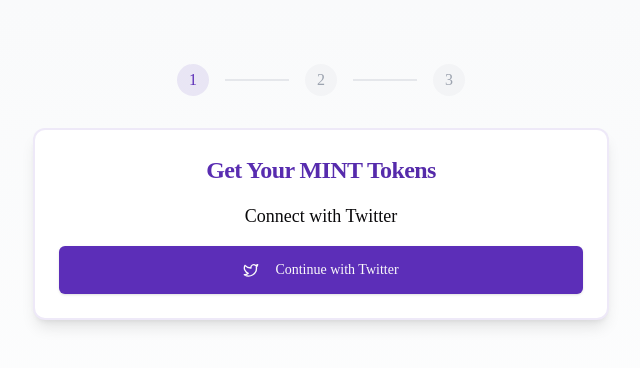
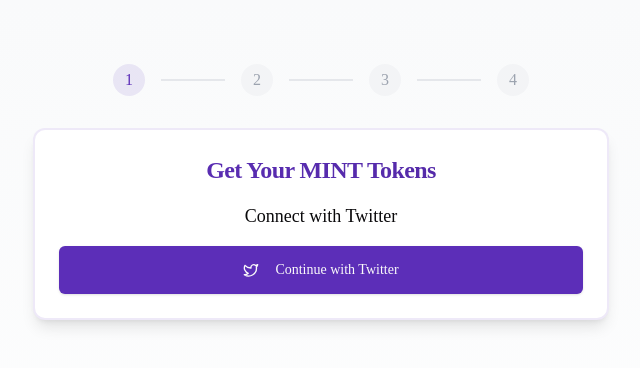
Before and after one commit to skyf0xx/mint, a Next.js app: page /get-started in a window 1280 px wide. Shown: the top 368 px of the page, without its empty margins (319-959 px from the left). Built offline with nearby package versions, Linux system fonts and the light colour scheme; no server answers.

Commit message:
feat: update steps in indicator

```diff
--- a/components/referrals/StepIndicator.tsx
+++ b/components/referrals/StepIndicator.tsx
@@ -1,14 +1,14 @@
-// components/referral/StepIndicator.tsx
 import { Check } from 'lucide-react';
+import { Step } from '@/lib/referral';
 
 interface StepIndicatorProps {
-    number: number;
+    step: Step;
     active: boolean;
     completed: boolean;
 }
 
 export const StepIndicator = ({
-    number,
+    step,
     active,
     completed,
 }: StepIndicatorProps) => (
@@ -25,7 +25,7 @@ export const StepIndicator = ({
         transition-all duration-300
       `}
     >
-        {completed ? <Check className="w-4 h-4" /> : number}
+        {completed ? <Check className="w-4 h-4" /> : step}
     </div>
 );
 
@@ -33,14 +33,26 @@ export const StepProgress = ({
     currentStep,
     completedSteps,
 }: {
-    currentStep: number;
+    currentStep: Step;
     completedSteps: { wallet: boolean; twitter: boolean };
 }) => (
     <div className="flex items-center justify-center mb-8 relative">
         <div className="flex items-center space-x-4">
             <StepIndicator
-                number={1}
-                active={currentStep === 1}
+                step={Step.TWITTER_AUTH}
+                active={currentStep === Step.TWITTER_AUTH}
+                completed={completedSteps.twitter}
+            />
+            <div className="w-16 h-0.5 bg-gray-200">
+                <div
+                    className={`h-full bg-primary transition-all duration-500 ${
+                        completedSteps.twitter ? 'w-full' : 'w-0'
+                    }`}
+                />
+            </div>
+            <StepIndicator
+                step={Step.WALLET_CONNECT}
+                active={currentStep === Step.WALLET_CONNECT}
                 completed={completedSteps.wallet}
             />
             <div className="w-16 h-0.5 bg-gray-200">
@@ -51,21 +63,21 @@ export const StepProgress = ({
                 />
             </div>
             <StepIndicator
-                number={2}
-                active={currentStep === 2}
-                completed={completedSteps.twitter}
+                step={Step.TWITTER_FOLLOW}
+                active={currentStep === Step.TWITTER_FOLLOW}
+                completed={currentStep > Step.TWITTER_FOLLOW}
             />
             <div className="w-16 h-0.5 bg-gray-200">
                 <div
                     className={`h-full bg-primary transition-all duration-500 ${
-                        completedSteps.twitter ? 'w-full' : 'w-0'
+                        currentStep > Step.TWITTER_FOLLOW ? 'w-full' : 'w-0'
                     }`}
                 />
             </div>
             <StepIndicator
-                number={3}
-                active={currentStep === 3}
-                completed={false}
+                step={Step.SHARE}
+                active={currentStep === Step.SHARE}
+                completed={currentStep > Step.SHARE}
             />
         </div>
     </div>
```
